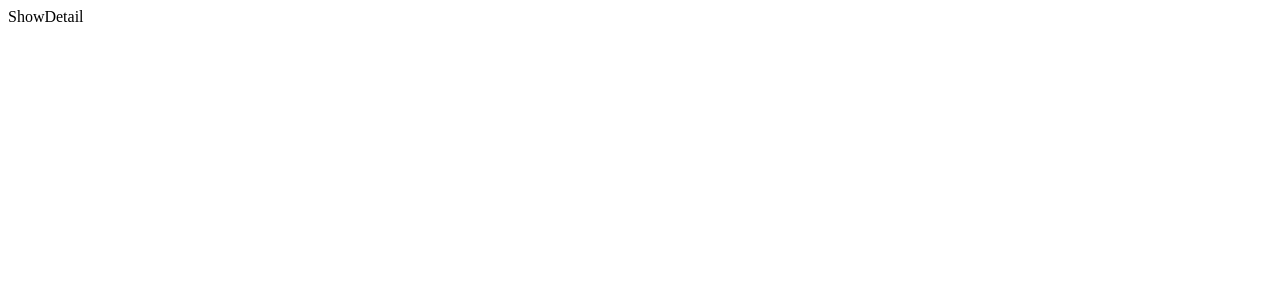
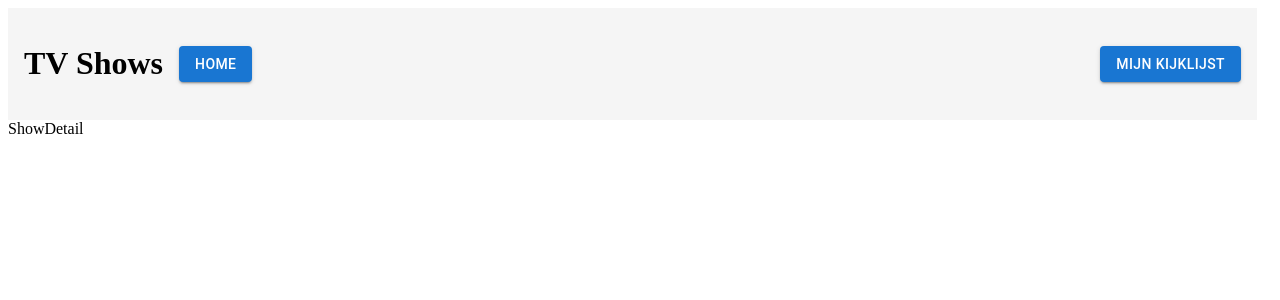
Before and after one commit to vdagraca/beeldbuisje, a React (Vite) app: page /shows/1 in a window 1280 px wide. Shown: the top 300 px of the page. Built offline with nearby package versions, Linux system fonts and the light colour scheme.

Commit message:
move header and watchlist

```diff
--- a/src/App.tsx
+++ b/src/App.tsx
@@ -1,15 +1,27 @@
 import { Routes, Route } from "react-router-dom";
 import Home from "./components/Home";
 import { WatchListProvider } from "./state/watchListContext";
-import { ShowDetail } from "./components/ShowDetail";
+import { TvShowDetail } from "./components/TvShowDetail";
+import { Header } from "./components/Header";
+import { useState } from "react";
+import { WatchList } from "./components/WatchList";
 
 function App() {
+  const [isWatchListOpen, setIsWatchListOpen] = useState(false);
+
   return (
     <WatchListProvider>
+      <Header onOpenWatchList={() => setIsWatchListOpen(true)} />
       <Routes>
         <Route path="/" element={<Home />} />
-        <Route path="/shows/:id" element={<ShowDetail />} />
+        <Route path="/shows/:id" element={<TvShowDetail />} />
       </Routes>
+      {isWatchListOpen && (
+        <WatchList
+          isOpen={isWatchListOpen}
+          onClose={() => setIsWatchListOpen(false)}
+        />
+      )}
     </WatchListProvider>
   );
 }
--- a/src/components/Header.tsx
+++ b/src/components/Header.tsx
@@ -1,5 +1,6 @@
-import { Button } from "@mui/material";
+import { Box, Button } from "@mui/material";
 import styled from "styled-components";
+import { Link as RouterLink } from "react-router-dom";
 
 type HeaderProps = {
   onOpenWatchList: () => void;
@@ -8,9 +9,19 @@ type HeaderProps = {
 export function Header({ onOpenWatchList }: HeaderProps) {
   return (
     <StyledHeader>
-      <h1>TV Shows</h1>
+      <Box display="flex" alignItems="center" gap={2}>
+        <h1>TV Shows</h1>
+        <Button
+          variant="contained"
+          color="primary"
+          to="/"
+          component={RouterLink}
+        >
+          Home
+        </Button>
+      </Box>
       <Button variant="contained" color="primary" onClick={onOpenWatchList}>
-        Kijklijst
+        Mijn Kijklijst
       </Button>
     </StyledHeader>
   );
--- a/src/components/Home.tsx
+++ b/src/components/Home.tsx
@@ -2,9 +2,6 @@ import { TvShowList } from "./TvShowList";
 import { SearchSection } from "./SearchSection";
 import { useFilteredTvShows } from "../hooks/useFilteredTvShows";
 import { getGenres } from "../utils/getGenres";
-import { Header } from "./Header";
-import { useState } from "react";
-import { WatchList } from "./WatchList";
 
 function Home() {
   const {
@@ -17,14 +14,11 @@ function Home() {
     setSelectedGenre,
   } = useFilteredTvShows();
 
-  const [isWatchListOpen, setIsWatchListOpen] = useState(false);
-
   if (loading) return <p>Loading...</p>;
   if (error) return <p>Error: {error}</p>;
 
   return (
     <>
-      <Header onOpenWatchList={() => setIsWatchListOpen(true)} />
       <SearchSection
         searchTerm={searchTerm}
         onChangeTextInput={setSearchTerm}
@@ -33,12 +27,6 @@ function Home() {
         selectedGenre={selectedGenre}
       />
       <TvShowList tvShows={tvShows} />
-      {isWatchListOpen && (
-        <WatchList
-          isOpen={isWatchListOpen}
-          onClose={() => setIsWatchListOpen(false)}
-        />
-      )}
     </>
   );
 }
--- a/src/components/TvShowCard.tsx
+++ b/src/components/TvShowCard.tsx
@@ -6,7 +6,6 @@ import { styled } from "styled-components";
 
 export function TvShowCard({ show }: { show: TvShow }) {
   const { updateWatchList, watchList } = useWatchListContext();
-  // const navigate = useNavigate();
 
   return (
     <Link
@@ -15,8 +14,7 @@ export function TvShowCard({ show }: { show: TvShow }) {
     >
       <StyledCard>
         <Typography variant="h5">{show.name}</Typography>
-        <img src={show.image?.medium} alt={show.name} />
-        <Typography variant="body2">{show.summary}</Typography>
+        <img loading="lazy" src={show.image?.medium} alt={show.name} />
         <Typography variant="body2">
           Genres: {show.genres.join(", ")}
         </Typography>
@@ -25,7 +23,11 @@ export function TvShowCard({ show }: { show: TvShow }) {
             watchList.some((s) => s.id === show.id) ? "contained" : "outlined"
           }
           color="primary"
-          onClick={() => updateWatchList(show)}
+          onClick={(e) => {
+            e.stopPropagation();
+            e.preventDefault();
+            updateWatchList(show);
+          }}
         >
           Kijklijst
         </Button>
--- a/src/components/ShowDetail.tsx
+++ b/src/components/TvShowDetail.tsx
@@ -1,3 +1,3 @@
-export function ShowDetail() {
+export function TvShowDetail() {
   return <div>ShowDetail</div>;
 }
```
